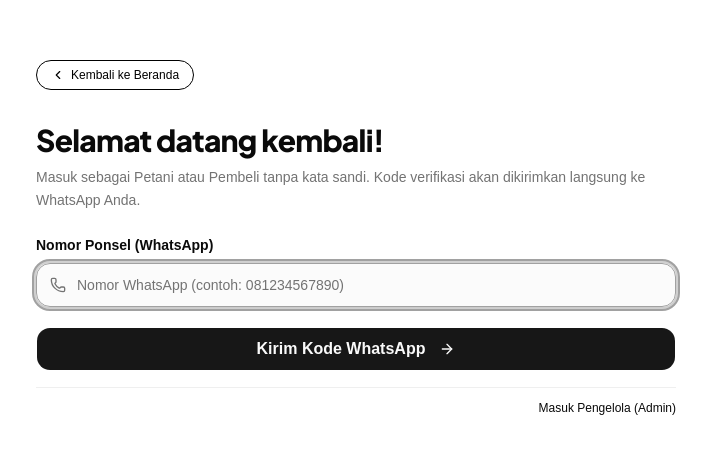
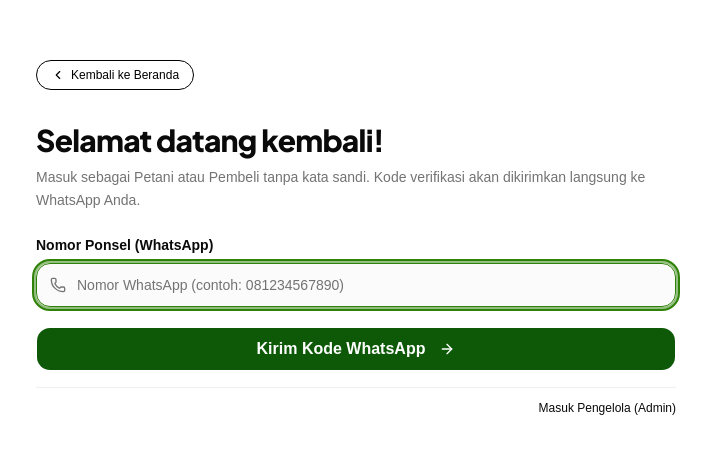
Before and after one commit to nugroho-dotnc/sambung-fullstack, a Next.js app in the folder sambung-fe/: page /masuk in a window 1280 px wide. Shown: the part 162-616 px from the top of the page, without its empty margins (284-995 px from the left). Built offline with nearby package versions, Linux system fonts and the light colour scheme; no server answers; a web font is replaced by a local one.

Commit message:
fix: changing global color variable for brand identities

```diff
--- a/sambung-fe/app/(public)/_sections/hero.tsx
+++ b/sambung-fe/app/(public)/_sections/hero.tsx
@@ -52,7 +52,7 @@ export default function HeroSection() {
                     <Button
                         variant="outline"
                         size="lg"
-                        className="min-h-12 px-6 text-base font-medium cursor-pointer bg-background/60 backdrop-blur-xs "
+                        className="min-h-12 px-6 text-base font-medium cursor-pointer bg-brand-cream text-black backdrop-blur-xs "
                         render={<Link href="/peta-harga" />}
                     >
                         Jelajahi Peta & Papan Harga
--- a/sambung-fe/app/globals.css
+++ b/sambung-fe/app/globals.css
@@ -11,13 +11,21 @@
 :root {
   color-scheme: light;
 
+  /* Palet Resmi SAMBUNG: Hijau Agraria (prime) & Emas Panen (second) */
+  --prime-1: #78b000;
+  --prime-2: #2f8208;
+  --prime-3: #0d5907;
+  --second-1: #e7a303;
+  --second-2: #c08809;
+  --second-3: #855c05;
+
   /* Brand Core - Agrarian Forest & Harvest Amber */
-  --brand-forest: #1B4D2E;
-  --brand-forest-light: #2A6A3B;
-  --brand-olive: #657D28;
-  --brand-sunflower: #F59E0B;
-  --brand-honey: #D97706;
-  --brand-terracotta: #C2410C;
+  --brand-forest: var(--prime-3);
+  --brand-forest-light: var(--prime-2);
+  --brand-olive: var(--prime-1);
+  --brand-sunflower: var(--second-1);
+  --brand-honey: var(--second-2);
+  --brand-terracotta: var(--second-3);
   --brand-cream: #FEF9EE;
 
   /* Surfaces & Canvas */
@@ -28,20 +36,20 @@
   --canvas: #F1F5F9;
   --muted: oklch(0.97 0 0);
   --muted-foreground: oklch(0.556 0 0);
-  --secondary: oklch(0.97 0 0);
-  --secondary-foreground: oklch(0.205 0 0);
-  --accent: oklch(0.97 0 0);
-  --accent-foreground: oklch(0.205 0 0);
-  --highlight: #F59E0B;
-  --highlight-foreground: #0F172A;
+  --secondary: color-mix(in srgb, var(--second-1) 16%, #ffffff);
+  --secondary-foreground: var(--second-3);
+  --accent: color-mix(in srgb, var(--prime-1) 14%, #ffffff);
+  --accent-foreground: var(--prime-3);
+  --highlight: var(--second-1);
+  --highlight-foreground: #1c1302;
   --border: oklch(0.922 0 0);
   --input: oklch(0.922 0 0);
-  --ring: oklch(0.708 0 0);
+  --ring: var(--prime-2);
 
   /* Primary Interactive */
-  --primary: oklch(0.205 0 0);
-  --primary-foreground: oklch(0.985 0 0);
-  --primary-hover: #153E24;
+  --primary: var(--prime-3);
+  --primary-foreground: #ffffff;
+  --primary-hover: var(--prime-2);
 
   /* Destructive */
   --destructive: oklch(0.577 0.245 27.325);
@@ -49,23 +57,23 @@
   --destructive-surface: #FEF2F2;
 
   /* Domain Price & Lamp tokens */
-  --price-within: #15803D;
-  --price-within-surface: #F0FDF4;
-  --price-caution: #B45309;
-  --price-caution-surface: #FFFBEB;
+  --price-within: var(--prime-2);
+  --price-within-surface: color-mix(in srgb, var(--prime-1) 12%, #ffffff);
+  --price-caution: var(--second-3);
+  --price-caution-surface: color-mix(in srgb, var(--second-1) 14%, #ffffff);
   --price-low: #B91C1C;
   --price-low-surface: #FEF2F2;
-  --review: #92400E;
-  --review-surface: #FEF3C7;
+  --review: var(--second-3);
+  --review-surface: color-mix(in srgb, var(--second-1) 18%, #ffffff);
 
   /* Charts & Map */
-  --chart-1: oklch(0.87 0 0);
-  --chart-2: oklch(0.556 0 0);
-  --chart-3: oklch(0.439 0 0);
-  --chart-4: oklch(0.371 0 0);
-  --chart-5: oklch(0.269 0 0);
+  --chart-1: var(--prime-2);
+  --chart-2: var(--second-1);
+  --chart-3: var(--prime-1);
+  --chart-4: var(--second-2);
+  --chart-5: var(--prime-3);
   --interval: #E2E8F0;
-  --map-low: #15803D;
+  --map-low: var(--prime-2);
   --map-mid: #F8FAFC;
   --map-high: #B91C1C;
   --map-missing: #CBD5E1;
@@ -73,12 +81,12 @@
   /* Sidebar */
   --sidebar: oklch(0.985 0 0);
   --sidebar-foreground: oklch(0.145 0 0);
-  --sidebar-primary: oklch(0.205 0 0);
-  --sidebar-primary-foreground: oklch(0.985 0 0);
-  --sidebar-accent: oklch(0.97 0 0);
-  --sidebar-accent-foreground: oklch(0.205 0 0);
+  --sidebar-primary: var(--prime-3);
+  --sidebar-primary-foreground: #ffffff;
+  --sidebar-accent: color-mix(in srgb, var(--prime-1) 14%, #ffffff);
+  --sidebar-accent-foreground: var(--prime-3);
   --sidebar-border: oklch(0.922 0 0);
-  --sidebar-ring: oklch(0.708 0 0);
+  --sidebar-ring: var(--prime-2);
 
   --contract: var(--secondary-foreground);
   --contract-surface: var(--secondary);
@@ -108,12 +116,19 @@
 .dark {
   color-scheme: dark;
 
-  --brand-forest: #4ADE80;
-  --brand-forest-light: #22C55E;
-  --brand-olive: #A3E635;
-  --brand-sunflower: #FBBF24;
-  --brand-honey: #F59E0B;
-  --brand-terracotta: #FB923C;
+  --prime-1: #78b000;
+  --prime-2: #2f8208;
+  --prime-3: #0d5907;
+  --second-1: #e7a303;
+  --second-2: #c08809;
+  --second-3: #855c05;
+
+  --brand-forest: var(--prime-1);
+  --brand-forest-light: var(--prime-2);
+  --brand-olive: var(--prime-1);
+  --brand-sunflower: var(--second-1);
+  --brand-honey: var(--second-2);
+  --brand-terracotta: var(--second-3);
   --brand-cream: #292015;
 
   --background: oklch(0.145 0 0);
@@ -125,52 +140,52 @@
   --canvas: #17231B;
   --muted: oklch(0.269 0 0);
   --muted-foreground: oklch(0.708 0 0);
-  --secondary: oklch(0.269 0 0);
-  --secondary-foreground: oklch(0.985 0 0);
-  --accent: oklch(0.269 0 0);
-  --accent-foreground: oklch(0.985 0 0);
-  --highlight: #FBBF24;
-  --highlight-foreground: #09100C;
+  --secondary: color-mix(in srgb, var(--second-3) 32%, #181612);
+  --secondary-foreground: var(--second-1);
+  --accent: color-mix(in srgb, var(--prime-2) 28%, #141a12);
+  --accent-foreground: var(--prime-1);
+  --highlight: var(--second-1);
+  --highlight-foreground: #171002;
   --border: oklch(1 0 0 / 10%);
   --input: oklch(1 0 0 / 15%);
-  --ring: oklch(0.556 0 0);
+  --ring: var(--prime-1);
 
-  --primary: oklch(0.922 0 0);
-  --primary-foreground: oklch(0.205 0 0);
-  --primary-hover: #38C46E;
+  --primary: var(--prime-1);
+  --primary-foreground: #071204;
+  --primary-hover: var(--prime-2);
 
   --destructive: oklch(0.704 0.191 22.216);
   --destructive-foreground: #2A0808;
   --destructive-surface: #380E0E;
 
-  --price-within: #4ADE80;
-  --price-within-surface: #072B15;
-  --price-caution: #FBBF24;
-  --price-caution-surface: #332007;
+  --price-within: var(--prime-1);
+  --price-within-surface: color-mix(in srgb, var(--prime-3) 40%, #0d140c);
+  --price-caution: var(--second-1);
+  --price-caution-surface: color-mix(in srgb, var(--second-3) 35%, #18130b);
   --price-low: #F87171;
   --price-low-surface: #380E0E;
-  --review: #FCD34D;
-  --review-surface: #2E1F09;
+  --review: var(--second-1);
+  --review-surface: color-mix(in srgb, var(--second-3) 32%, #18130b);
 
-  --chart-1: oklch(0.87 0 0);
-  --chart-2: oklch(0.556 0 0);
-  --chart-3: oklch(0.439 0 0);
-  --chart-4: oklch(0.371 0 0);
-  --chart-5: oklch(0.269 0 0);
+  --chart-1: var(--prime-1);
+  --chart-2: var(--second-1);
+  --chart-3: var(--prime-2);
+  --chart-4: var(--second-2);
+  --chart-5: var(--second-3);
   --interval: #1E3125;
-  --map-low: #4ADE80;
+  --map-low: var(--prime-1);
   --map-mid: #17231B;
   --map-high: #F87171;
   --map-missing: #334155;
 
   --sidebar: oklch(0.205 0 0);
   --sidebar-foreground: oklch(0.985 0 0);
-  --sidebar-primary: oklch(0.488 0.243 264.376);
-  --sidebar-primary-foreground: oklch(0.985 0 0);
-  --sidebar-accent: oklch(0.269 0 0);
-  --sidebar-accent-foreground: oklch(0.985 0 0);
+  --sidebar-primary: var(--prime-1);
+  --sidebar-primary-foreground: #071204;
+  --sidebar-accent: color-mix(in srgb, var(--prime-2) 28%, #141a12);
+  --sidebar-accent-foreground: var(--prime-1);
   --sidebar-border: oklch(1 0 0 / 10%);
-  --sidebar-ring: oklch(0.556 0 0);
+  --sidebar-ring: var(--prime-1);
 
   --contract: var(--secondary-foreground);
   --contract-surface: var(--secondary);
@@ -187,6 +202,14 @@
   --font-heading: var(--font-jakarta);
   --font-display: var(--font-jakarta), ui-sans-serif, system-ui, sans-serif;
   --font-signature: var(--font-alex-brush), cursive;
+
+  /* Palet Utama & Sekunder */
+  --color-prime-1: var(--prime-1);
+  --color-prime-2: var(--prime-2);
+  --color-prime-3: var(--prime-3);
+  --color-second-1: var(--second-1);
+  --color-second-2: var(--second-2);
+  --color-second-3: var(--second-3);
 
   /* Brand */
   --color-brand-forest: var(--brand-forest);
```
Also changed, not shown: 1 other file (tests, documents, lock files or other folders).
